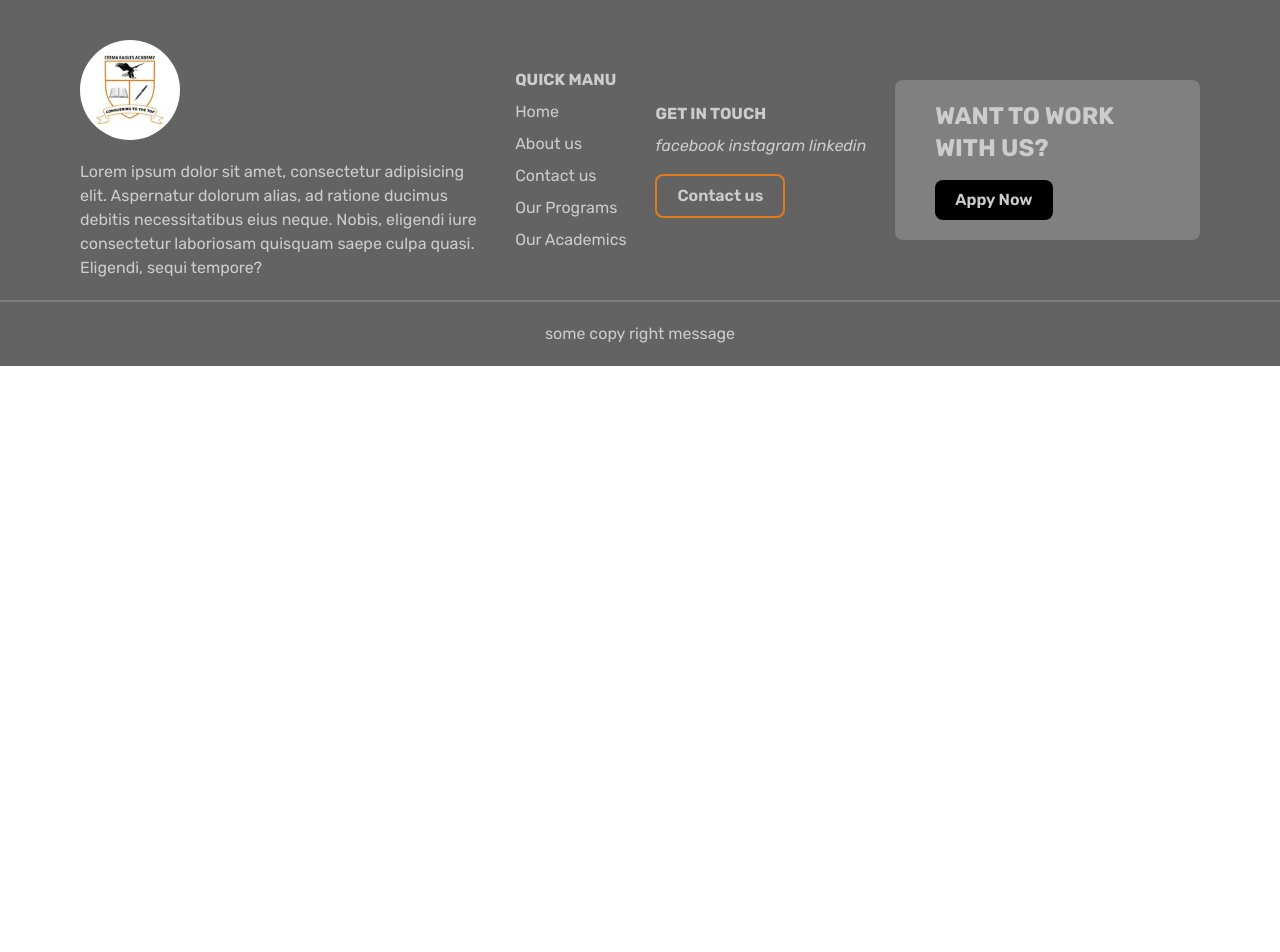
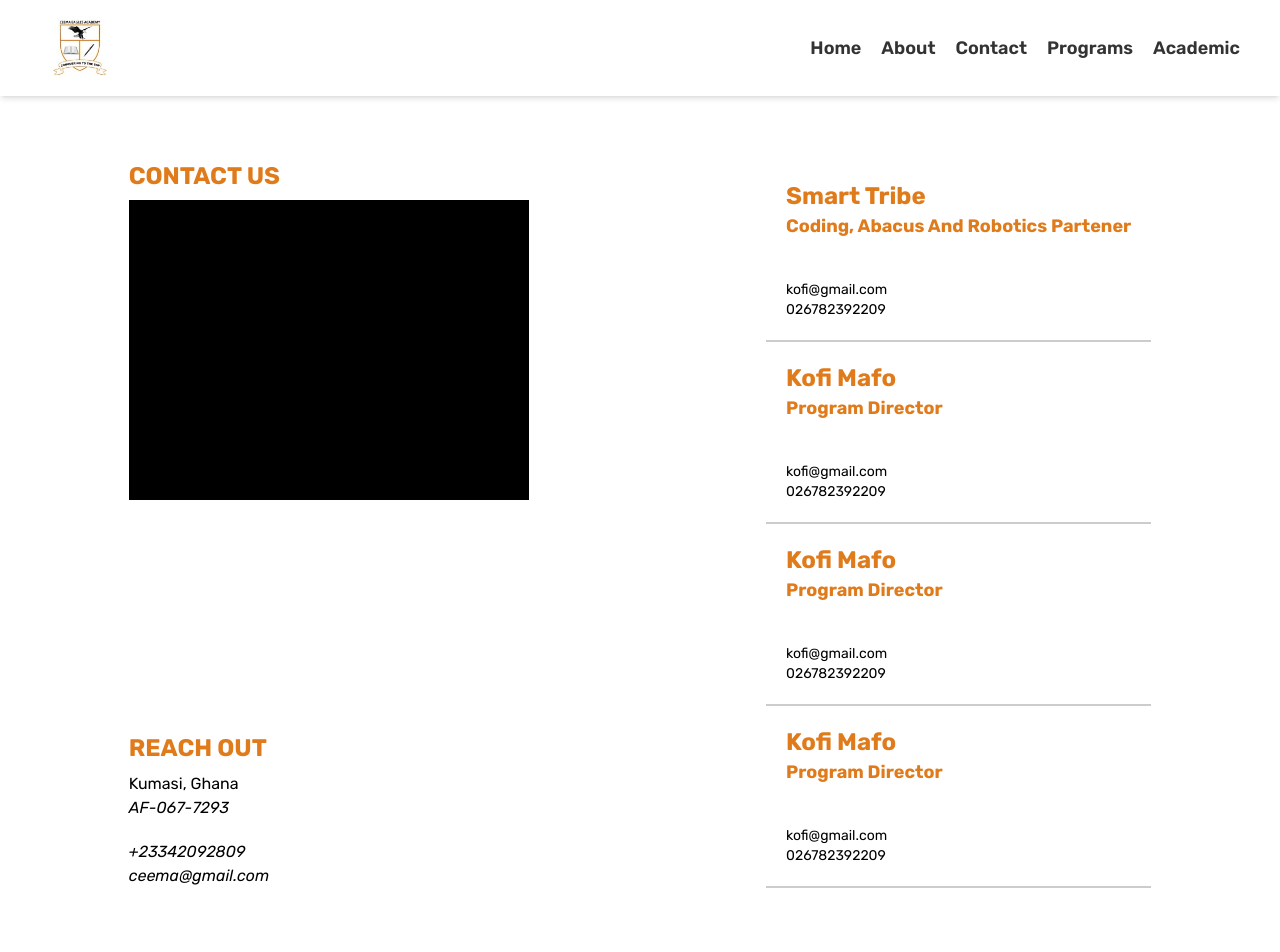
Before and after one commit to michaelboateng1/ceema-eagles-academy, a SvelteKit app: page /contact in a window 1280 px wide. Shown: the top 952 px of the page. Before the commit the page ends 800 px from the top, so only its background shows below. Built offline with nearby package versions, Linux system fonts and the light colour scheme.

Commit message:
Added contact info and contact form

```diff
--- /dev/null
+++ b/src/routes/components/ContactForm.svelte
@@ -0,0 +1,27 @@
+<section class="container mx-auto px-20 py-10 mt-20 border-t-2 border-[#ccc]">
+    <form class="space-y-14">
+        <div class="flex justify-between items-center">
+            <label for="fullname" class="text-nowrap">Full Name<span class="text-[#f00]">*</span>:</label>
+            <input class="w-[70%] border-2 border-[#e07b1c] focus:outline-0 focus:border-4 rounded-lg" type="text" placeholder="enter your full name..." id="fullname" required />
+        </div>
+        <div class="flex justify-between items-center">
+            <label for="email" class="text-nowrap">Email:</label>
+            <input class="w-[70%] border-2 border-[#e07b1c] focus:outline-0 focus:border-4 rounded-lg" type="email" placeholder="enter your email..." id="email" />
+        </div>
+        <div class="flex justify-between items-center gap-20">
+            <label class="text-nowrap" for="number">Phone Number<span class="text-[#f00]">*</span>:</label>
+            <input class="w-[70%] border-2 border-[#e07b1c] focus:outline-0 focus:border-4 rounded-lg" type="tel" placeholder="enter your phone number..." id="number" required />
+        </div>
+        <div class="flex justify-between items-center gap-20">
+            <label class="text-nowrap" for="fullname">Child's Name<span class="text-[#f00]">*</span>:</label>
+            <input class="w-[70%] border-2 border-[#e07b1c] focus:outline-0 focus:border-4 rounded-lg" type="text" placeholder="enter your full name..." id="fullname" required />
+        </div>
+        <div class="flex justify-between items-center gap-20">
+            <label class="text-nowrap" for="message">Tell us something:</label>
+            <textarea class="w-[70%] border-2 border-[#e07b1c] focus:outline-0 focus:border-4 rounded-lg" id="message" placeholder="Type your message here..."></textarea>
+        </div>
+        <div class="flex justify-between items-center gap-20">
+            <button type="submit" class="py-2 cursor-pointer hover:opacity-60 active:opacity-100 transition-all duration-300 px-5 bg-[#e07b1c] text-white font-semibold">Submit</button>
+        </div>
+    </form>
+</section>
--- /dev/null
+++ b/src/routes/components/ContactInfo.svelte
@@ -0,0 +1,60 @@
+<script>
+    const directors = [
+        {
+            name: "Smart Tribe",
+            role: "Coding, Abacus and Robotics Partener",
+            email: "kofi@gmail.com",
+            number: "026782392209"
+        },
+        {
+            name: "Kofi Mafo",
+            role: "Program Director",
+            email: "kofi@gmail.com",
+            number: "026782392209"
+        },
+        {
+            name: "Kofi Mafo",
+            role: "Program Director",
+            email: "kofi@gmail.com",
+            number: "026782392209"
+        },
+        {
+            name: "Kofi Mafo",
+            role: "Program Director",
+            email: "kofi@gmail.com",
+            number: "026782392209"
+        }
+    ]
+</script>
+
+<section class="flex justify-around gap-5 container mx-auto py-10 px-5 mt-30">
+    <div class="flex flex-col justify-between">
+        <div>
+            <h2 class="uppercase font-bold mb-2 text-2xl text-[#e07b1c]">Contact us</h2>
+            <!-- TODO:Insert a map -->
+            <div class=" h-[300px] w-[400px] bg-black"></div>
+        </div>
+
+        <div>
+            <h2 class="uppercase text-[#e07b1c] font-bold mb-2 text-2xl mt-10">Reach out</h2>
+            <p>Kumasi, Ghana</p>
+            <address>AF-067-7293</address>
+            <address class="mt-5"><a href="tel:+23342092809">+23342092809</a></address>
+            <address><a href="mailto:ceema@gmail.com">ceema@gmail.com</a></address>
+        </div>
+    </div>
+    <div>
+        {#each directors as director}
+            <div class="space-y-10 p-5 border-[#ccc] border-b-2">
+                <div>
+                    <h3 class="capitalize font-bold text-2xl text-[#e07b1c]">{director.name}</h3>
+                    <p class="capitalize font-bold text-lg text-[#e07b1c]">{director.role}</p>
+                </div>
+                <div class="flex flex-col text-sm">
+                    <a href="mailto:{director.email}" class="hover:underline hover:text-[#e07b1c] transition-colors duration-300">{director.email}</a>
+                    <a href="tel:{director.number}" class="hover:underline hover:text-[#e07b1c] transition-colors duration-300">{director.number}</a>
+                </div>
+            </div>
+        {/each}
+    </div>
+</section>
--- a/src/routes/contact/+page.svelte
+++ b/src/routes/contact/+page.svelte
@@ -0,0 +1,13 @@
+<script>
+    import Header from "../components/Header.svelte";
+    import ContactInfo from "../components/ContactInfo.svelte";
+    import ContactForm from "../components/ContactForm.svelte";
+
+    const page = "Contact"
+</script>
+
+<Header {page} />
+<main>
+    <ContactInfo />
+    <ContactForm />
+</main>
```
